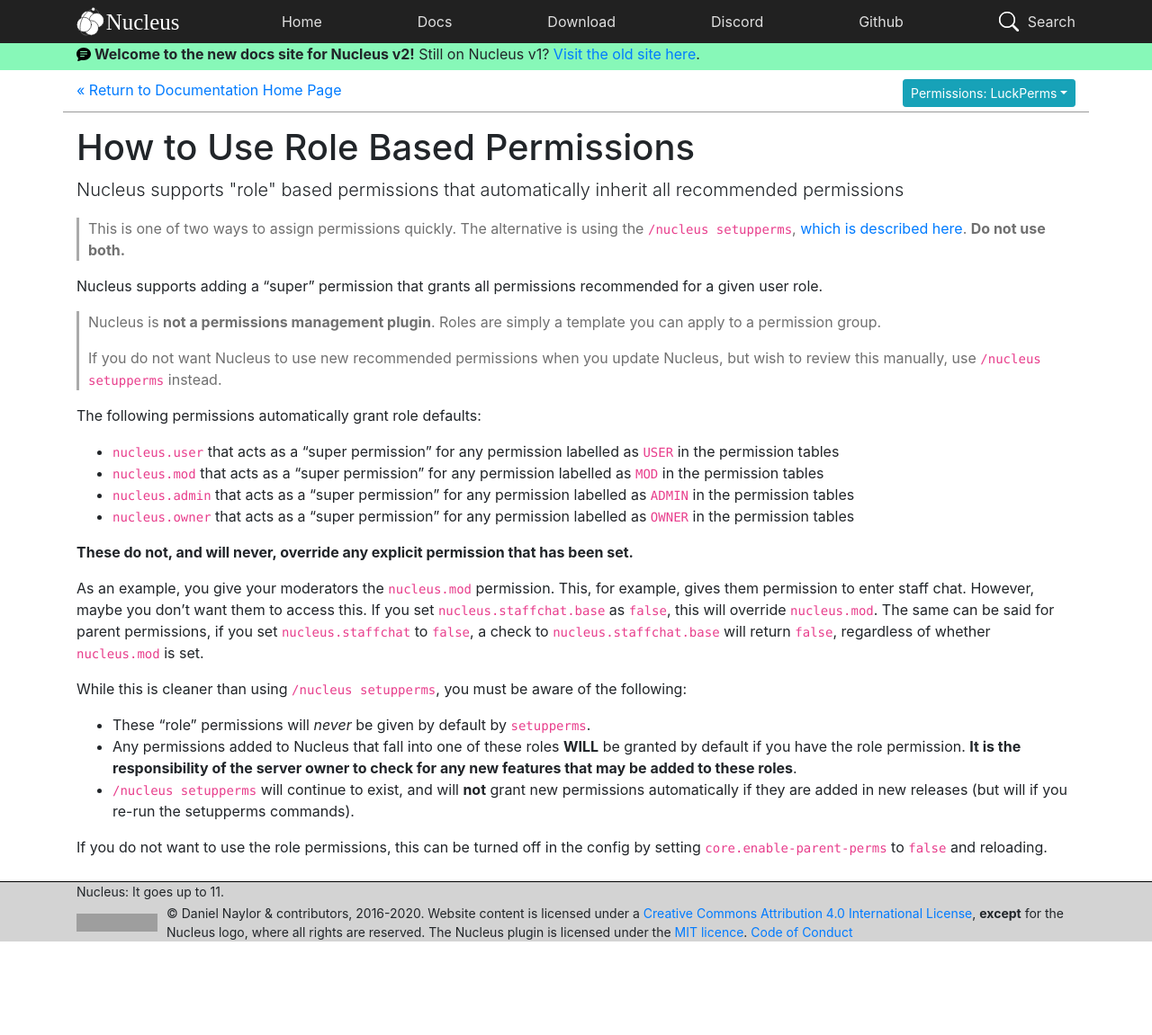
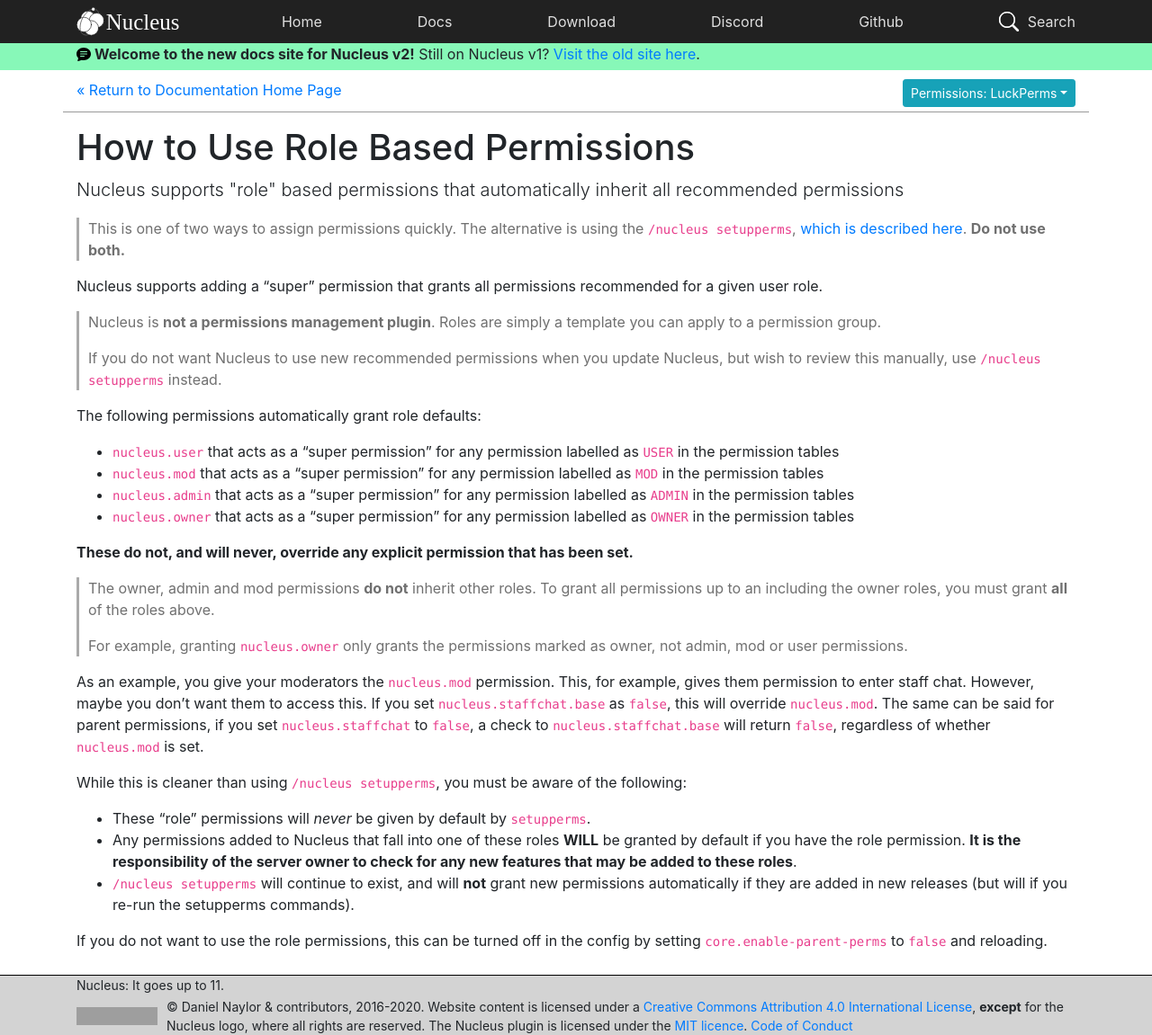
Before and after one commit to NucleusPowered/site-v2, a Jekyll site: the page built from docs/howto/roleperms.md, in a window 1280 px wide and 1151 px high. Shown: the whole window at 90% size. Built offline with Jekyll 4.4.1, drawn with Linux system fonts in a browser that asks for light colours; grey boxes are pictures that could not be loaded.

Commit message:
Clarify inheritiance of role based permissions

```diff
--- a/docs/howto/roleperms.md
+++ b/docs/howto/roleperms.md
@@ -24,6 +24,11 @@
 
 **These do not, and will never, override any explicit permission that has been set.**
 
+> The owner, admin and mod permissions **do not** inherit other roles. To grant all permissions up to an including the owner
+> roles, you must grant **all** of the roles above.
+>
+> For example, granting `nucleus.owner` only grants the permissions marked  as owner, not admin, mod or user permissions.
+
 As an example, you give your moderators the `nucleus.mod` permission. This, for example, gives them permission to enter staff chat. However, maybe you don't want them to access this. If you set `nucleus.staffchat.base` as `false`, this will override `nucleus.mod`. The same can be said for parent permissions, if you set `nucleus.staffchat` to `false`, a check to `nucleus.staffchat.base` will return `false`, regardless of whether `nucleus.mod` is set.
 
 While this is cleaner than using `/nucleus setupperms`, you must be aware of the following:
```
